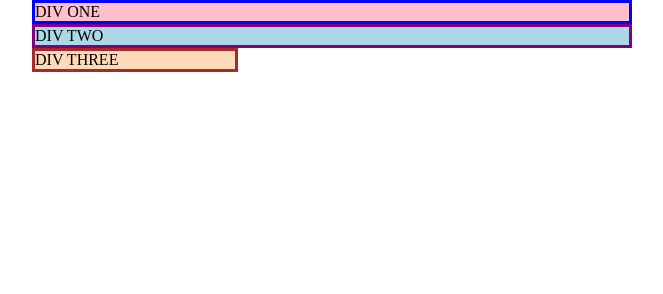
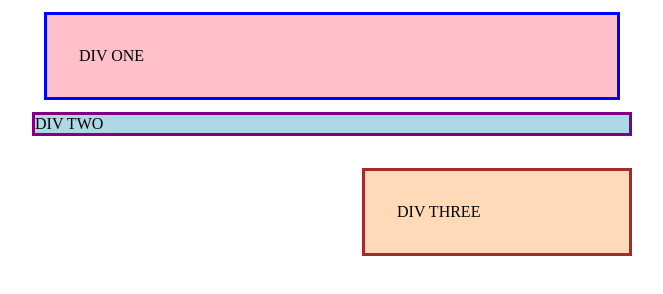
Before and after one commit to lithox1/css-exercises, a plain HTML site: page margin-and-padding/01-margin-and-padding-1/index.html in a window 1280 px wide. Shown: the whole page, without its empty margins (308-971 px from the left). Drawn offline with Linux system fonts and the light colour scheme.

Commit message:
Add margin and padding to divs

```diff
--- a/margin-and-padding/01-margin-and-padding-1/style.css
+++ b/margin-and-padding/01-margin-and-padding-1/style.css
@@ -7,15 +7,15 @@ body {
     background: pink;
     border: 3px solid blue;
     /* CHANGE ME */
-    padding: 0px;
-    margin: 0px;
+    padding: 32px;
+    margin: 12px;
   }
 
   .two {
     background: lightblue;
     border: 3px solid purple;
     /* CHANGE ME */
-    margin-bottom: 0px;
+    margin-bottom: 32px;
   }
 
   .three {
@@ -23,6 +23,6 @@ body {
     border: 3px solid brown;
     width: 200px;
     /* CHANGE ME */
-    padding: 0px;
-    margin-left: 0px;
+    padding: 32px;
+    margin-left: auto;
   }
```
